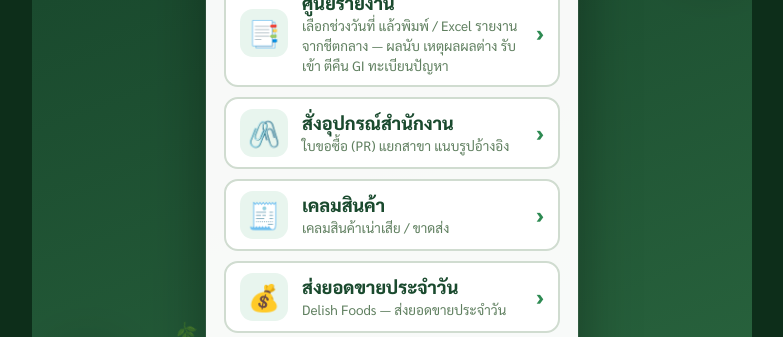
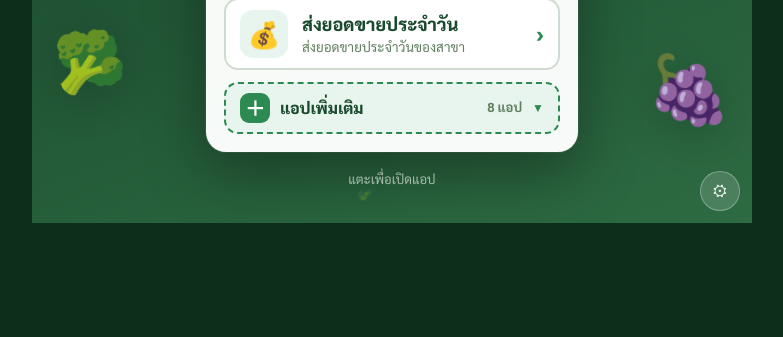
Before and after one commit to suphatsonw-glitch/homepage, a plain HTML site: page index.html in a window 1280 px wide. Shown: the part 716-1053 px from the top of the page, without its empty margins (248-1031 px from the left). After the commit the page ends 939 px from the top, so only its background shows below. Drawn offline with Linux system fonts and the light colour scheme.

Commit message:
Add files via upload

```diff
--- a/index.html
+++ b/index.html
@@ -68,6 +68,13 @@ input:focus{outline:3px solid #22a050;outline-offset:1px}
 @media(prefers-reduced-motion:reduce){.fruit,.leaf{animation:none}.leaf{display:none}.choice{transition:none}}
 .choice.soon{opacity:.62;cursor:default;border-style:dashed}.choice.soon .arrow{font-size:12px;font-weight:800;background:#fff4e6;color:#a05a0b;border-radius:99px;padding:4px 10px;width:auto}
 .install{z-index:1;border:0;border-radius:99px;padding:11px 20px;font:inherit;font-weight:800;font-size:15px;background:#fff;color:#145f2f;box-shadow:0 8px 24px rgba(0,0,0,.25);cursor:pointer}.install:active{transform:scale(.97)}
+.morebtn{display:flex;align-items:center;gap:10px;width:100%;min-height:52px;margin-top:2px;padding:8px 14px;border-radius:14px;border:2px dashed var(--df-btn);background:var(--green-l);color:var(--df);font:inherit;font-weight:800;font-size:16px;cursor:pointer}
+.morebtn:active{transform:scale(.98)}.morebtn:focus-visible{outline:3px solid #22a050;outline-offset:2px}
+.morebtn .mi{width:30px;height:30px;border-radius:9px;background:var(--df-btn);color:#fff;display:grid;place-items:center;font-size:20px;line-height:1}
+.morebtn .mt{flex:1;text-align:left}.morebtn .mc{font-size:13px;font-weight:700;color:var(--muted)}.morebtn .mv{font-size:12px;color:var(--df-btn)}
+.more{display:flex;flex-direction:column;gap:10px;animation:moreIn .25s ease both}.more[hidden]{display:none}
+.more .choice{min-height:64px}.more .ci{width:42px;height:42px;font-size:22px}.more .ct b{font-size:16.5px}
+@keyframes moreIn{from{opacity:0;transform:translateY(-6px)}to{opacity:1;transform:none}}
 </style>
 </head>
 <body>
@@ -91,6 +98,8 @@ input:focus{outline:3px solid #22a050;outline-offset:1px}
   <div class="panel">
     <h2>เลือกงานที่ต้องการทำ</h2>
     <div id="list" style="display:flex;flex-direction:column;gap:10px"></div>
+    <button type="button" class="morebtn" id="moreBtn" aria-controls="more" aria-expanded="false"></button>
+    <div id="more" class="more" hidden></div>
   </div>
   <button type="button" class="install" id="installBtn" hidden>⬇️ ติดตั้งเป็นแอปในเครื่องนี้</button>
   <p class="credit">แตะเพื่อเปิดแอป</p>
@@ -110,25 +119,26 @@ input:focus{outline:3px solid #22a050;outline-offset:1px}
 
 <script>
 var APPS=[
-  {id:"stock",name:"นับสต็อก",desc:"นับกระทบสต๊อกสาขา",icon:"📦",url:"https://suphatsonw-glitch.github.io/smartstockb2c/"},
-  {id:"order",name:"สั่งสินค้าเข้าร้าน",desc:"สแกนสินค้าที่จะสั่ง พิมพ์ใบสั่ง และคัดลอกข้อความลง SAP",icon:"🛒",url:"https://suphatsonw-glitch.github.io/smartorderb2c/"},
-  {id:"receive",name:"รับเข้าสินค้า",desc:"เช็คของเข้าร้าน",icon:"📥",url:"https://suphatsonw-glitch.github.io/smartreceiveb2c/"},
-  {id:"return",name:"ตีคืนสินค้า",desc:"บันทึกสินค้าที่ส่งคืน",icon:"↩️",url:"https://suphatsonw-glitch.github.io/smartreturnb2c/"},
-  {id:"expiry",name:"ทะเบียนวันหมดอายุ",desc:"บันทึกสินค้า จำนวน และวันหมดอายุ แจ้งเตือนของใกล้หมด",icon:"📅",url:"https://suphatsonw-glitch.github.io/smartexpiryb2c/"},
-  {id:"report",name:"ศูนย์รายงาน",desc:"เลือกช่วงวันที่ แล้วพิมพ์ / Excel รายงานจากชีตกลาง — ผลนับ เหตุผลผลต่าง รับเข้า ตีคืน GI ทะเบียนปัญหา",icon:"📑",url:"https://suphatsonw-glitch.github.io/smartreportb2c/"},
-  {id:"office",name:"สั่งอุปกรณ์สำนักงาน",desc:"ใบขอซื้อ (PR) แยกสาขา แนบรูปอ้างอิง",icon:"🖇️",url:"https://suphatsonw-glitch.github.io/smartofficeb2c/"},
-  {id:"claim",name:"เคลมสินค้า",desc:"เคลมสินค้าเน่าเสีย / ขาดส่ง",icon:"🧾",url:"https://script.google.com/macros/s/AKfycbxsL8FEtKZdkLWo76yQDgOSqFUnPjoHyQOL6b4gNB4zJUlm3WintwTmMTGM9DbvvX4/exec"},
-  {id:"dailysales",name:"ส่งยอดขายประจำวัน",desc:"Delish Foods — ส่งยอดขายประจำวัน",icon:"💰",url:"https://pcsupervisordelish-sketch.github.io/DailySalesReport/"},
-  {id:"keyrama4",name:"คีย์ยอดพระราม 4",desc:"แยกออเดอร์ Grab / LINE MAN รวมยอดสินค้า คัดลอกลง SAP (WH05)",icon:"<svg viewBox=\"0 0 48 48\" width=\"1em\" height=\"1em\" fill=\"none\" stroke=\"currentColor\" stroke-width=\"2.6\" stroke-linecap=\"round\" stroke-linejoin=\"round\" aria-hidden=\"true\"><path d=\"M15 16V6h18v10\"/><path d=\"M19 10.5h10\"/><rect x=\"5\" y=\"16\" width=\"38\" height=\"12\" rx=\"3\"/><path d=\"M3 22h4M41 22h4\"/><path d=\"M8 28l-2 12h36l-2-12\"/><path d=\"M13 33h2M19 33h2M25 33h2M31 33h2M16 37.5h16\"/></svg>",url:"https://suphatsonw-glitch.github.io/smartkeyrama4b2c/"},
-  {id:"marketplace",name:"Marketplace Settlement",desc:"กระทบยอดเงินโอน Shopee / Lazada / TikTok กับยอดขาย SAP",icon:"🧮",url:"https://suphatsonw-glitch.github.io/marketplace-settlement/"}
+  {id:"pos",g:"main",name:"ขายหน้าร้าน (POS)",desc:"สแกนขาย รับโอน ส่วนลดพนักงาน ใบเสร็จ ถ่ายสลิป คัดลอกยอดลง SAP ทีละบิล",icon:"🧾",url:"https://suphatsonw-glitch.github.io/smartposb2c/"},
+  {id:"stock",g:"main",name:"นับสต็อก",desc:"นับกระทบสต๊อกสาขา",icon:"📦",url:"https://suphatsonw-glitch.github.io/smartstockb2c/"},
+  {id:"receive",g:"main",name:"รับเข้าสินค้า",desc:"เช็คของเข้าร้าน",icon:"📥",url:"https://suphatsonw-glitch.github.io/smartreceiveb2c/"},
+  {id:"return",g:"main",name:"ตีคืนสินค้า",desc:"บันทึกสินค้าที่ส่งคืน",icon:"↩️",url:"https://suphatsonw-glitch.github.io/smartreturnb2c/"},
+  {id:"order",g:"main",name:"สั่งสินค้าเข้าร้าน",desc:"สแกนสินค้าที่จะสั่ง พิมพ์ใบสั่ง และคัดลอกข้อความลง SAP",icon:"🛒",url:"https://suphatsonw-glitch.github.io/smartorderb2c/"},
+  {id:"dailysales",g:"main",name:"ส่งยอดขายประจำวัน",desc:"ส่งยอดขายประจำวันของสาขา",icon:"💰",url:"https://pcsupervisordelish-sketch.github.io/DailySalesReport/"},
+  {id:"expiry",g:"more",name:"ทะเบียนวันหมดอายุ",desc:"บันทึกสินค้า จำนวน และวันหมดอายุ แจ้งเตือนของใกล้หมด",icon:"📅",url:"https://suphatsonw-glitch.github.io/smartexpiryb2c/"},
+  {id:"keyrama4",g:"more",name:"คีย์ยอดพระราม 4",desc:"แยกออเดอร์ Grab / LINE MAN รวมยอดสินค้า คัดลอกลง SAP (WH05)",icon:"<svg viewBox=\"0 0 48 48\" width=\"1em\" height=\"1em\" fill=\"none\" stroke=\"currentColor\" stroke-width=\"2.6\" stroke-linecap=\"round\" stroke-linejoin=\"round\" aria-hidden=\"true\"><path d=\"M15 16V6h18v10\"/><path d=\"M19 10.5h10\"/><rect x=\"5\" y=\"16\" width=\"38\" height=\"12\" rx=\"3\"/><path d=\"M3 22h4M41 22h4\"/><path d=\"M8 28l-2 12h36l-2-12\"/><path d=\"M13 33h2M19 33h2M25 33h2M31 33h2M16 37.5h16\"/></svg>",url:"https://suphatsonw-glitch.github.io/smartkeyrama4b2c/"},
+  {id:"claim",g:"more",name:"เคลมสินค้า",desc:"เคลมสินค้าเน่าเสีย / ขาดส่ง",icon:"🧾",url:"https://script.google.com/macros/s/AKfycbxsL8FEtKZdkLWo76yQDgOSqFUnPjoHyQOL6b4gNB4zJUlm3WintwTmMTGM9DbvvX4/exec"},
+  {id:"marketplace",g:"more",name:"กระทบยอด",desc:"กระทบยอดเงินโอน Shopee / Lazada / TikTok กับยอดขาย SAP",icon:"🧮",url:"https://suphatsonw-glitch.github.io/marketplace-settlement/"},
+  {id:"report",g:"more",name:"ศูนย์รายงาน",desc:"เลือกช่วงวันที่ แล้วพิมพ์ / Excel รายงานจากชีตกลาง",icon:"📑",url:"https://suphatsonw-glitch.github.io/smartreportb2c/"},
+  {id:"office",g:"more",name:"สั่งอุปกรณ์สำนักงาน",desc:"ใบขอซื้อ (PR) แยกสาขา แนบรูปอ้างอิง",icon:"🖇️",url:"https://suphatsonw-glitch.github.io/smartofficeb2c/"},
+  {id:"price",g:"more",name:"คำนวณราคารายเดือน",desc:"ต้นทุน → ราคาแพ็คแยกแพลตฟอร์ม ไฟล์อัป SAP และส่งเป็นฐานราคา POS",icon:"💹",url:"https://suphatsonw-glitch.github.io/smartpriceb2c/"},
+  {id:"customer",g:"more",name:"เปิดหัวลูกค้าใหม่",desc:"วางข้อความ/รูปจากลูกค้า แยกที่อยู่ เลขภาษี คัดลอกลง SAP",icon:"🪪",url:"https://suphatsonw-glitch.github.io/smartcustomerb2c/"}
 ];
 var KEY="hub-links-v2";
 function load(){try{var s=JSON.parse(localStorage.getItem(KEY)||"{}");APPS.forEach(function(a){if(s[a.id])a.url=s[a.id];});}catch(e){}}
 function store(){try{var o={};APPS.forEach(function(a){o[a.id]=a.url;});localStorage.setItem(KEY,JSON.stringify(o));}catch(e){}}
 var dlg=document.getElementById("dlg"),fields=document.getElementById("fields");
-function render(){
-  var g=document.getElementById("list");g.innerHTML="";
-  APPS.forEach(function(a){
+function card(a){
     var el=document.createElement("a");
     var soon=a.soon&&!a.url;
     el.className="choice"+(soon?" soon":a.url?"":" empty");
@@ -140,9 +150,22 @@ function render(){
     el.querySelector(".arrow").textContent=soon?"เร็ว ๆ นี้":a.url?"›":"ใส่ลิงก์";
     if(soon)el.addEventListener("click",function(ev){ev.preventDefault();});
     else if(!a.url)el.addEventListener("click",function(ev){ev.preventDefault();openSet();});
-    g.appendChild(el);
-  });
+    return el;
 }
+var MORE_KEY="hub-more-open";
+function render(){
+  var g=document.getElementById("list"),m=document.getElementById("more"),mb=document.getElementById("moreBtn");g.innerHTML="";m.innerHTML="";
+  var more=APPS.filter(function(a){return a.g==="more";});
+  APPS.forEach(function(a){(a.g==="more"?m:g).appendChild(card(a));});
+  var open=false;try{open=localStorage.getItem(MORE_KEY)==="1";}catch(e){}
+  m.hidden=!open;mb.setAttribute("aria-expanded",open?"true":"false");
+  mb.innerHTML='<span class="mi">'+(open?"−":"＋")+'</span><span class="mt">แอปเพิ่มเติม</span><span class="mc">'+more.length+' แอป</span><span class="mv">'+(open?"▲":"▼")+'</span>';
+}
+document.getElementById("moreBtn").addEventListener("click",function(){
+  var m=document.getElementById("more"),open=m.hidden;
+  try{localStorage.setItem(MORE_KEY,open?"1":"0");}catch(e){}
+  render(); if(open) m.firstChild&&m.firstChild.scrollIntoView({behavior:"smooth",block:"nearest"});
+});
 function openSet(){
   fields.innerHTML="";
   APPS.forEach(function(a){
```
